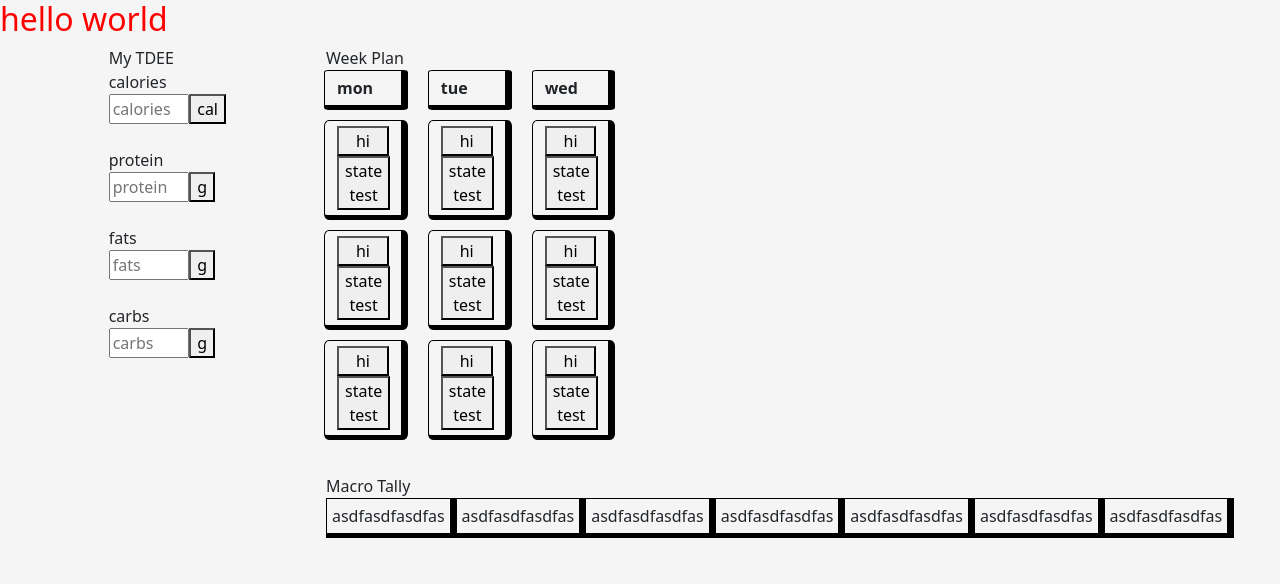
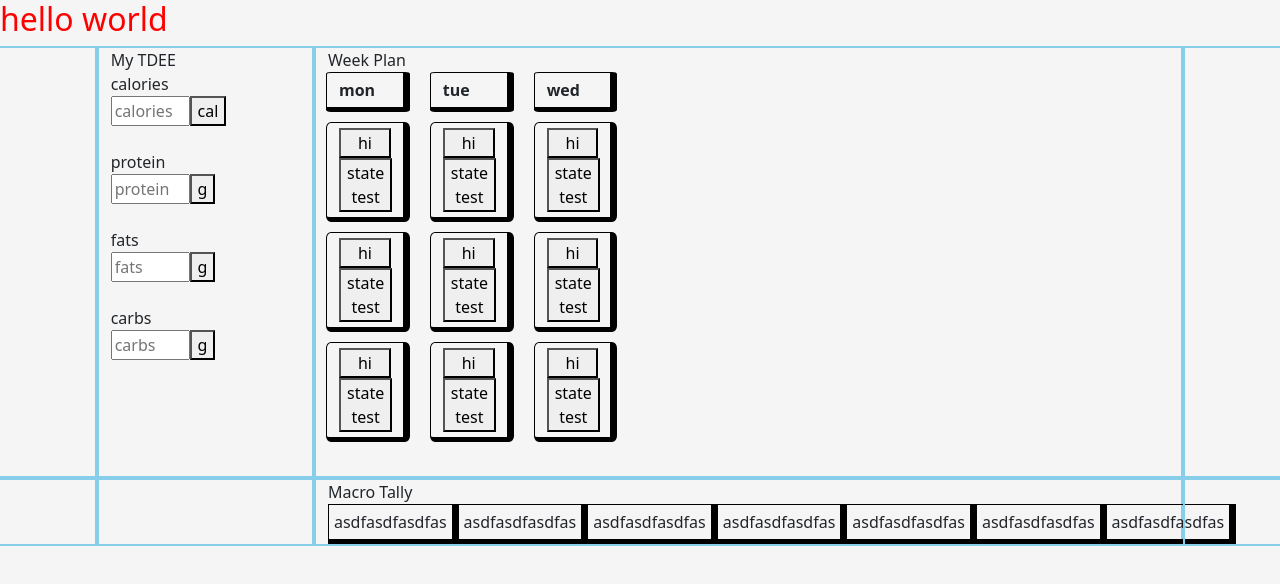
Before and after one commit to kr222/sei-projects, a React (Vite) app in the folder meal-planner/: page / in a window 1280 px wide. Shown: the top 584 px of the page. Built offline with nearby package versions, Linux system fonts and the light colour scheme; no server answers.

Commit message:
Add borders for dev purposes

```diff
--- a/meal-planner/src/index.css
+++ b/meal-planner/src/index.css
@@ -34,3 +34,8 @@ td {
 h2 {
   color: red;
 }
+
+.spacer,
+.component {
+  border: 2px solid skyblue;
+}
```
